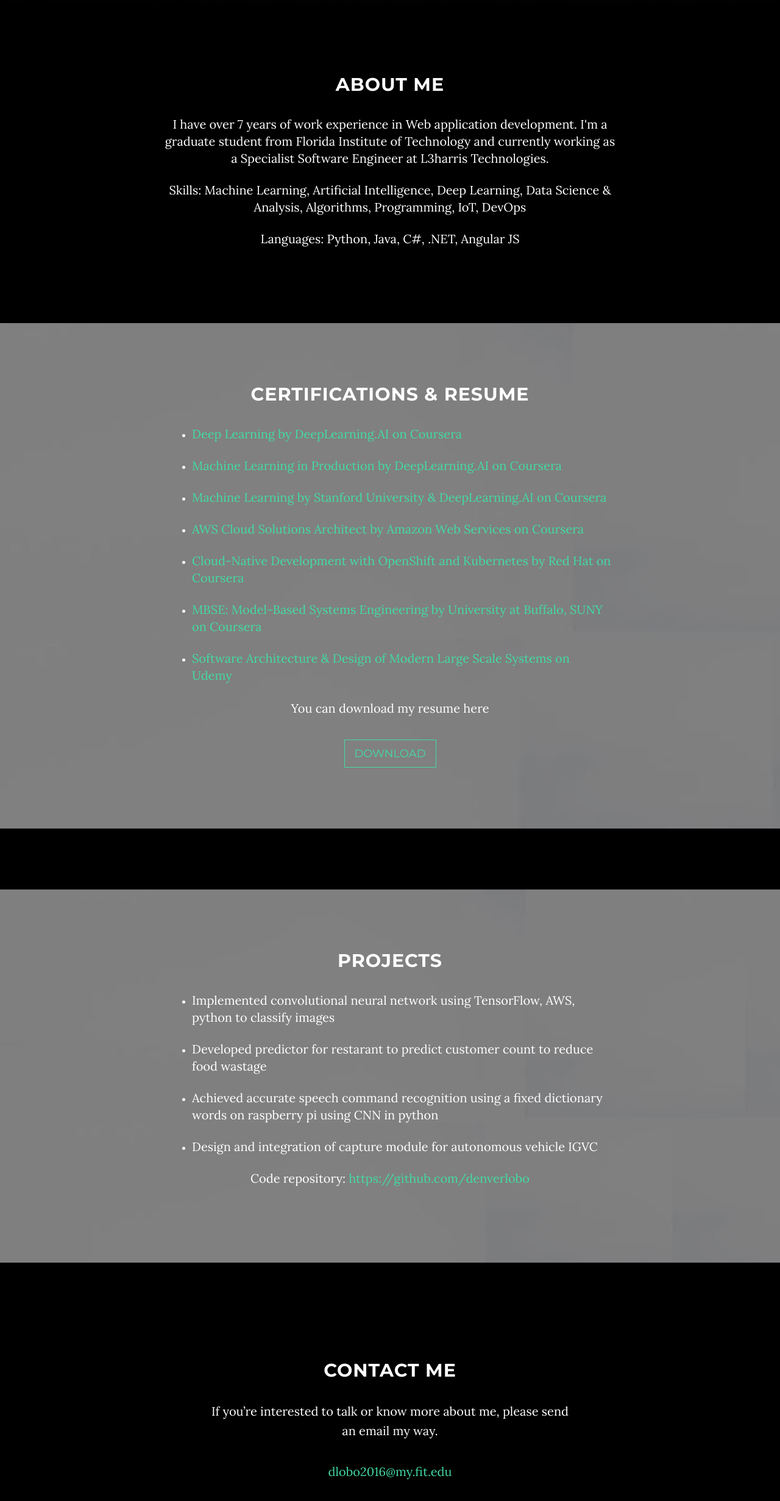
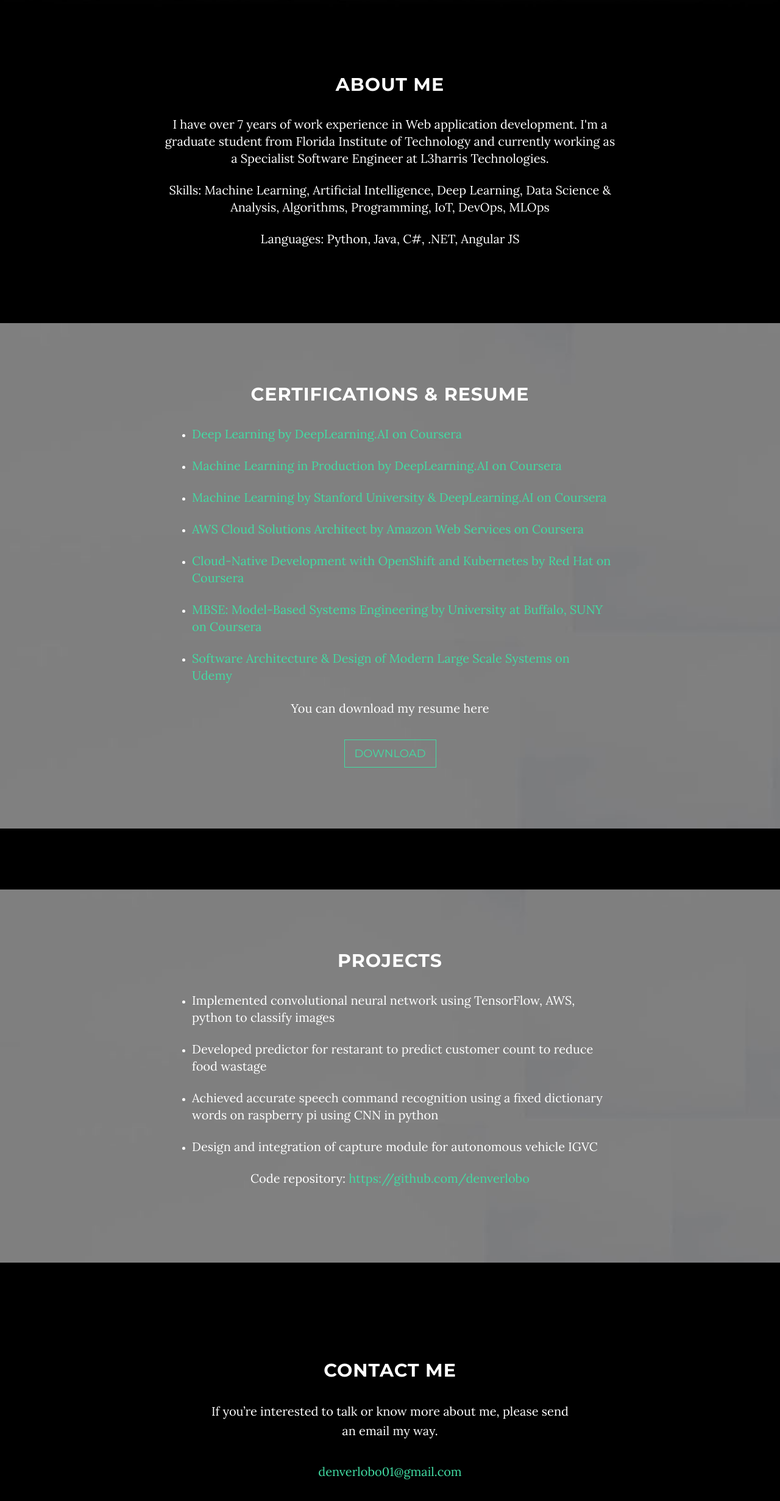
Before and after one commit to denverlobo/portfolio, a website: page index.html in a window 1280 px wide. Shown: the part 778-3240 px from the top of the page at 61% size. Drawn offline with nearby package versions, Linux system fonts and the light colour scheme; grey boxes are pictures that could not be loaded.

Commit message:
Updated assets

```diff
--- a/index.html
+++ b/index.html
@@ -105,7 +105,7 @@
         <div class="col-lg-8 col-lg-offset-2">
             <h2>About Me</h2>
             <p class="text-font">I have over 7 years of work experience in Web application development. I'm a graduate student from Florida Institute of Technology and currently working as a Specialist Software Engineer at L3harris Technologies. </p>
-            <p class="text-font">Skills: Machine Learning, Artificial Intelligence, Deep Learning, Data Science & Analysis, Algorithms, Programming, IoT, DevOps</p>
+            <p class="text-font">Skills: Machine Learning, Artificial Intelligence, Deep Learning, Data Science & Analysis, Algorithms, Programming, IoT, DevOps, MLOps</p>
             <p class="text-font">Languages: Python, Java, C#, .NET, Angular JS</p>
             <!-- <p class="text-font">Previously, I was the Software Engineer at TechMahindra, where I developed core application modules for an online transportation network of shuttles to intelligently transport crew to on-site and off-site locations across the US.</p> -->
             <!-- <p class="text-font">Competencies: Data science, Machine learning, Deep learning, Python/Java/C++/C#/AngularJS/HTML5/CSS/javascript/ Node.js/TensorFlow/pyTorch/Git/AWS </p> -->
@@ -165,7 +165,7 @@
         <div class="col-lg-6 col-lg-offset-3">
             <h2>Contact Me</h2>
             <p>If you’re interested to talk or know more about me, please send an email my way.</p>
-            <p><a href="mailto:dlobo2016@my.fit.edu">dlobo2016@my.fit.edu</a>
+            <p><a href="mailto:denverlobo01@gmail.com">denverlobo01@gmail.com</a>
             </p>
             <ul class="list-inline banner-social-buttons">
                 <li>
```
Also changed, not shown: img/denver-old.png, img/denver.png.
